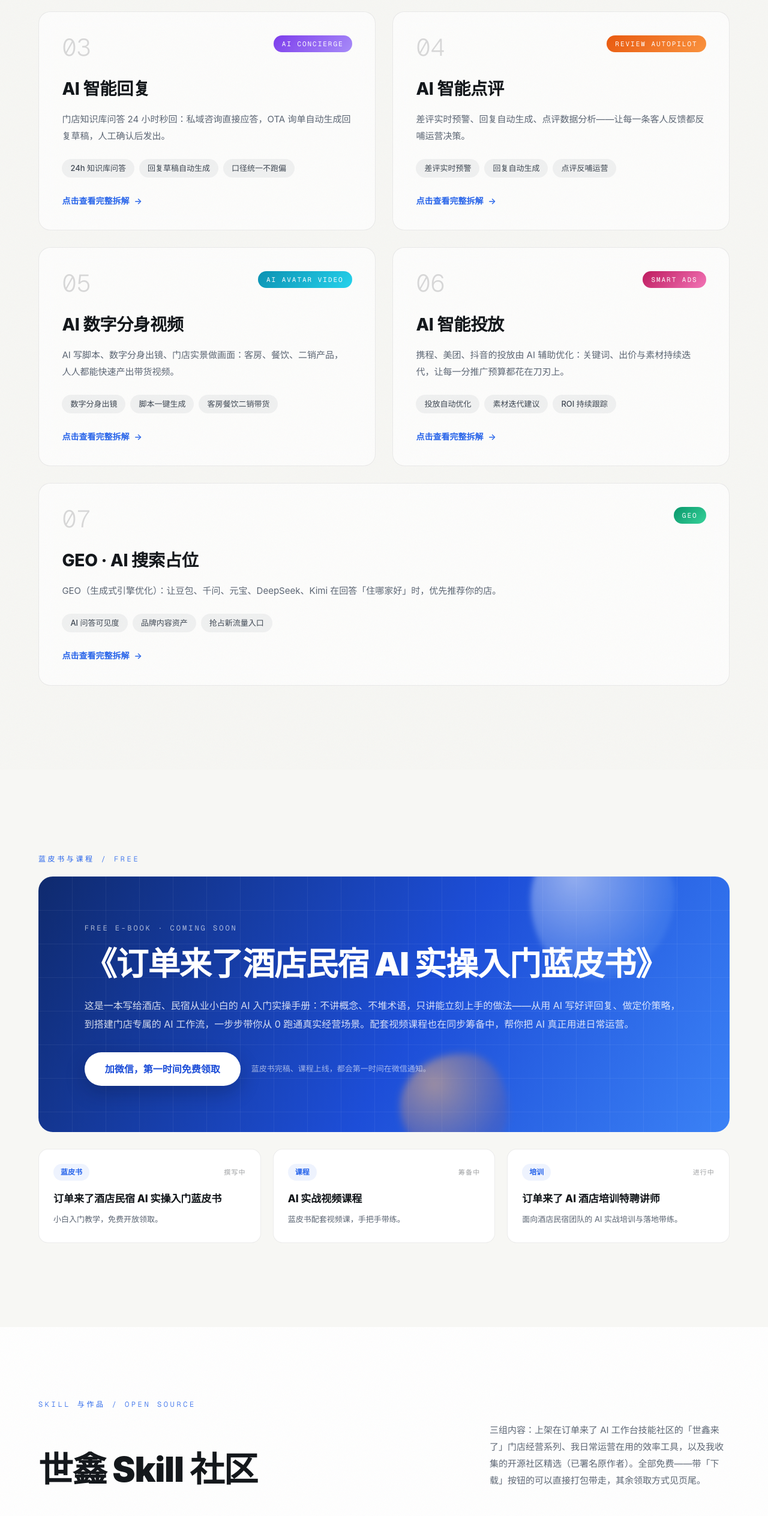
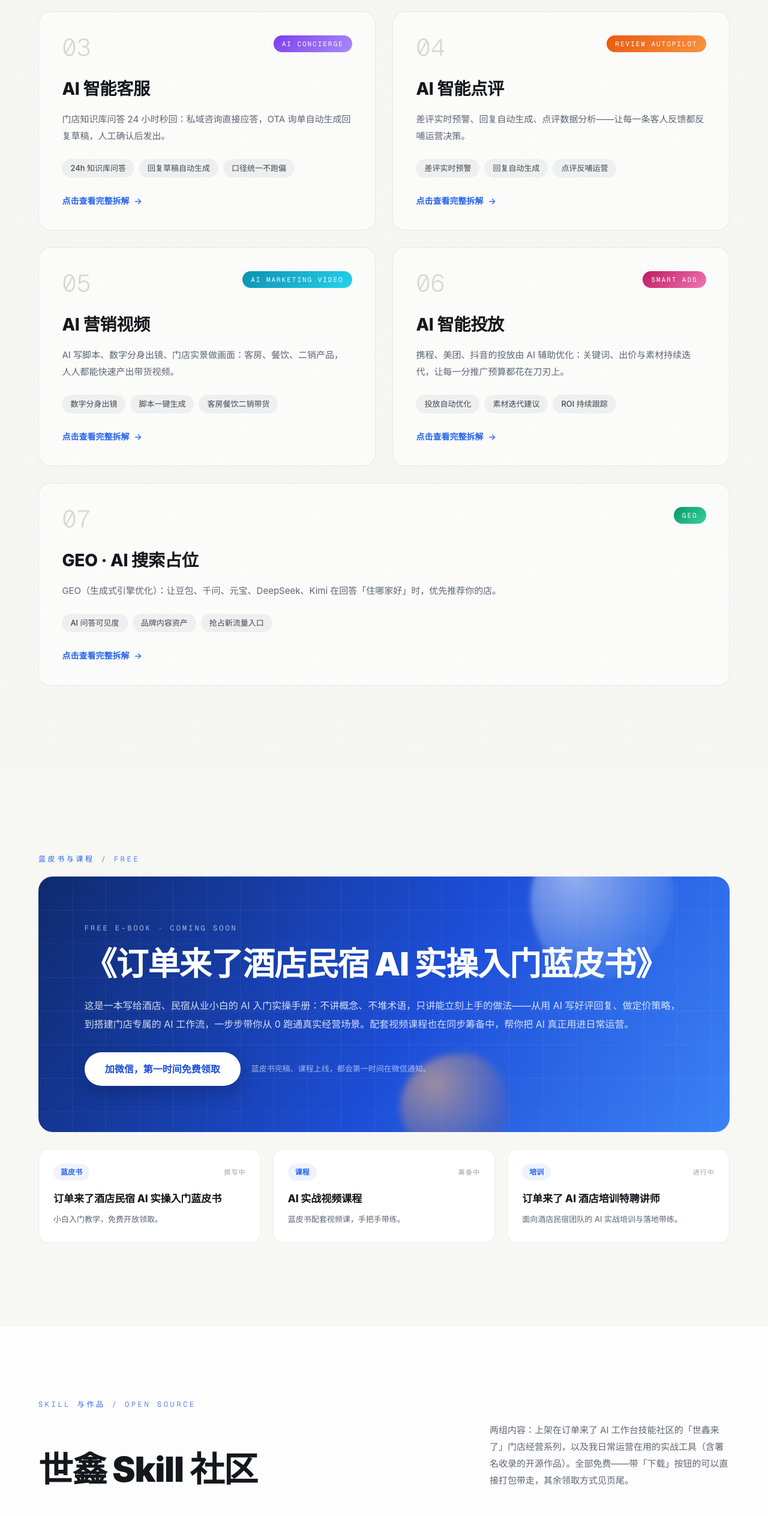
Before and after one commit to zhangshixin97/zhangshixin97.github.io, a React (Vite) app: page / in a window 1280 px wide. Shown: the part 2660-5187 px from the top of the page at 60% size. Built offline with nearby package versions, Linux system fonts and the light colour scheme.

Commit message:
refactor: AI营销视频/AI智能客服改名，社区精选并入对应分类带署名，世鑫运营实战Skill

```diff
--- a/src/config.ts
+++ b/src/config.ts
@@ -185,7 +185,7 @@ export const capabilitiesConfig: CapabilitiesConfig = {
       hue: "linear-gradient(135deg,#2563eb 0%,#60a5fa 100%)",
     },
     {
-      title: "AI 智能回复",
+      title: "AI 智能客服",
       slug: "ai-reply",
       english: "AI Concierge",
       description:
@@ -203,9 +203,9 @@ export const capabilitiesConfig: CapabilitiesConfig = {
       hue: "linear-gradient(135deg,#ea580c 0%,#fb923c 100%)",
     },
     {
-      title: "AI 数字分身视频",
+      title: "AI 营销视频",
       slug: "ai-video",
-      english: "AI Avatar Video",
+      english: "AI Marketing Video",
       description:
         "AI 写脚本、数字分身出镜、门店实景做画面：客房、餐饮、二销产品，人人都能快速产出带货视频。",
       points: ["数字分身出镜", "脚本一键生成", "客房餐饮二销带货"],
@@ -283,13 +283,13 @@ export const capabilityDetailConfig: CapabilityDetailConfig = {
       ],
     },
     "ai-reply": {
-      title: "AI 智能回复",
+      title: "AI 智能客服",
       subtitle: "24 小时在线的知识库问答助手。",
       paragraphs: [
         "【专业解释】基于大语言模型与门店知识库的问答体系。将房价、房态、退改政策、入住须知等结构化入库，AI 按标准口径生成回答：私域场景（微信、企业微信）可直接自动应答；OTA 渠道受平台规则限制无法由第三方自动接管，采用「AI 起草回复 + 人工确认发出」的辅助模式，兼顾响应速度与合规。",
         "【大白话】客人问「能不能带宠物」「几点能入住」，AI 几秒钟就给出标准答案，口径跟你店里最熟练的前台一模一样。微信里的咨询它直接接住；携程、美团上来的询单，它先把回复草稿写好，你扫一眼、点个头就能发——半夜的咨询再也不用硬撑着爬起来回了。",
         "客人咨询的响应速度，直接决定转化率。携程、美团上来的询单，晚回五分钟，客人可能已经在别家下单；深夜和清晨的咨询，更是大量流失在无人值守的时间段里。而养着一支能三班倒的客服团队，对绝大多数酒店民宿来说并不现实。",
-        "AI 智能回复解决这个矛盾的方式很务实：先把门店知识库搭好——房价、房态、退改政策、周边交通、入住须知，这些占咨询量八成以上的标准问题，AI 都能秒级给出准确、口径一致的答案。微信私域里它直接应答；OTA 渠道的询单，它生成回复草稿、人工确认后发出——平台规则不允许第三方全自动接管，「AI 起草 + 人确认」反而又快又稳。",
+        "AI 智能客服解决这个矛盾的方式很务实：先把门店知识库搭好——房价、房态、退改政策、周边交通、入住须知，这些占咨询量八成以上的标准问题，AI 都能秒级给出准确、口径一致的答案。微信私域里它直接应答；OTA 渠道的询单，它生成回复草稿、人工确认后发出——平台规则不允许第三方全自动接管，「AI 起草 + 人确认」反而又快又稳。",
         "落地后的价值非常直接：响应速度从「看人在不在」变成「秒级出草稿」，不再漏掉任何一个时间段的咨询；标准化服务输出，新员工也能立刻拥有老员工的话术水平；把人力释放到真正需要温度服务的环节。响应更快，转化自然更高。",
       ],
     },
@@ -305,7 +305,7 @@ export const capabilityDetailConfig: CapabilityDetailConfig = {
       ],
     },
     "ai-video": {
-      title: "AI 数字分身视频",
+      title: "AI 营销视频",
       subtitle: "让数字分身替你出镜，客房、餐饮、二销都能拍成带货视频。",
       video: "/videos/ai-avatar-demo.mp4",
       videoCaption: "AI 生成示例：数字分身 + 民宿实景，零拍摄出片",
@@ -377,7 +377,7 @@ export const skillsConfig: SkillsConfig = {
   sectionLabel: "SKILL 与作品 / OPEN SOURCE",
   title: "世鑫 Skill 社区",
   subtitle:
-    "三组内容：上架在订单来了 AI 工作台技能社区的「世鑫来了」门店经营系列、我日常运营在用的效率工具，以及我收集的开源社区精选（已署名原作者）。全部免费——带「下载」按钮的可以直接打包带走，其余领取方式见页尾。",
+    "两组内容：上架在订单来了 AI 工作台技能社区的「世鑫来了」门店经营系列，以及我日常运营在用的实战工具（含署名收录的开源作品）。全部免费——带「下载」按钮的可以直接打包带走，其余领取方式见页尾。",
   groups: [
     {
       name: "订单来了 AI 工作台技能社区",
@@ -473,8 +473,8 @@ export const skillsConfig: SkillsConfig = {
       ],
     },
     {
-      name: "世鑫运营自用 Skill",
-      note: "日常运营效率工具 · 可直接下载",
+      name: "世鑫运营实战 Skill",
+      note: "一线运营实战工具 · 可直接下载",
       categories: [
         {
           name: "民宿经营",
@@ -555,6 +555,42 @@ export const skillsConfig: SkillsConfig = {
               doc: "/skill/gpt-image-2",
               author: "ConardLi 创作",
             },
+            {
+              title: "社交卡片图文生成",
+              tag: "图文排版",
+              desc: "文章一键变成小红书图文组卡 + 公众号封面对。",
+              hue: "linear-gradient(135deg,#be185d,#f9a8d4)",
+              download: "/skills/guizang-social-card.zip",
+              doc: "/skill/guizang-social-card",
+              author: "归藏（op7418）创作",
+            },
+            {
+              title: "公众号文章一键发布",
+              tag: "私域运营",
+              desc: "Markdown 文章直接进公众号草稿箱，排版不丢。",
+              hue: "linear-gradient(135deg,#16a34a,#86efac)",
+              download: "/skills/wechat-article-publisher.zip",
+              doc: "/skill/wechat-article-publisher",
+              author: "开源社区 · MIT 协议",
+            },
+            {
+              title: "精美网页文章",
+              tag: "网页排版",
+              desc: "把文章、PDF、链接变成可分享的精美单页网页长文。",
+              hue: "linear-gradient(135deg,#334155,#94a3b8)",
+              download: "/skills/beautiful-article.zip",
+              doc: "/skill/beautiful-article",
+              author: "ConardLi 创作",
+            },
+            {
+              title: "网页视频演示",
+              tag: "视频演示",
+              desc: "把口播稿变成有电影感的网页视频演示，录屏即大片。",
+              hue: "linear-gradient(135deg,#065f46,#6ee7b7)",
+              download: "/skills/web-video-presentation.zip",
+              doc: "/skill/web-video-presentation",
+              author: "ConardLi 创作",
+            },
           ],
         },
         {
@@ -581,58 +617,6 @@ export const skillsConfig: SkillsConfig = {
               tag: "私域运营",
               desc: "蒸馏 645 篇爆款文章，批量生成高点击标题。",
               hue: "linear-gradient(135deg,#16a34a,#86efac)",
-            },
-          ],
-        },
-      ],
-    },
-    {
-      name: "社区精选 · 开源收录",
-      note: "原作者署名分享 · 感谢开源",
-      categories: [
-        {
-          name: "图文与发布",
-          items: [
-            {
-              title: "社交卡片图文生成",
-              tag: "图文排版",
-              desc: "文章一键变成小红书图文组卡 + 公众号封面对。",
-              hue: "linear-gradient(135deg,#be185d,#f9a8d4)",
-              download: "/skills/guizang-social-card.zip",
-              doc: "/skill/guizang-social-card",
-              author: "归藏（op7418）创作",
-            },
-            {
-              title: "公众号文章一键发布",
-              tag: "私域运营",
-              desc: "Markdown 文章直接进公众号草稿箱，排版不丢。",
-              hue: "linear-gradient(135deg,#16a34a,#86efac)",
-              download: "/skills/wechat-article-publisher.zip",
-              doc: "/skill/wechat-article-publisher",
-              author: "开源社区 · MIT 协议",
-            },
-          ],
-        },
-        {
-          name: "设计与演示",
-          items: [
-            {
-              title: "精美网页文章",
-              tag: "网页排版",
-              desc: "把文章、PDF、链接变成可分享的精美单页网页长文。",
-              hue: "linear-gradient(135deg,#334155,#94a3b8)",
-              download: "/skills/beautiful-article.zip",
-              doc: "/skill/beautiful-article",
-              author: "ConardLi 创作",
-            },
-            {
-              title: "网页视频演示",
-              tag: "视频演示",
-              desc: "把口播稿变成有电影感的网页视频演示，录屏即大片。",
-              hue: "linear-gradient(135deg,#065f46,#6ee7b7)",
-              download: "/skills/web-video-presentation.zip",
-              doc: "/skill/web-video-presentation",
-              author: "ConardLi 创作",
             },
             {
               title: "知识库检索助手",
```
